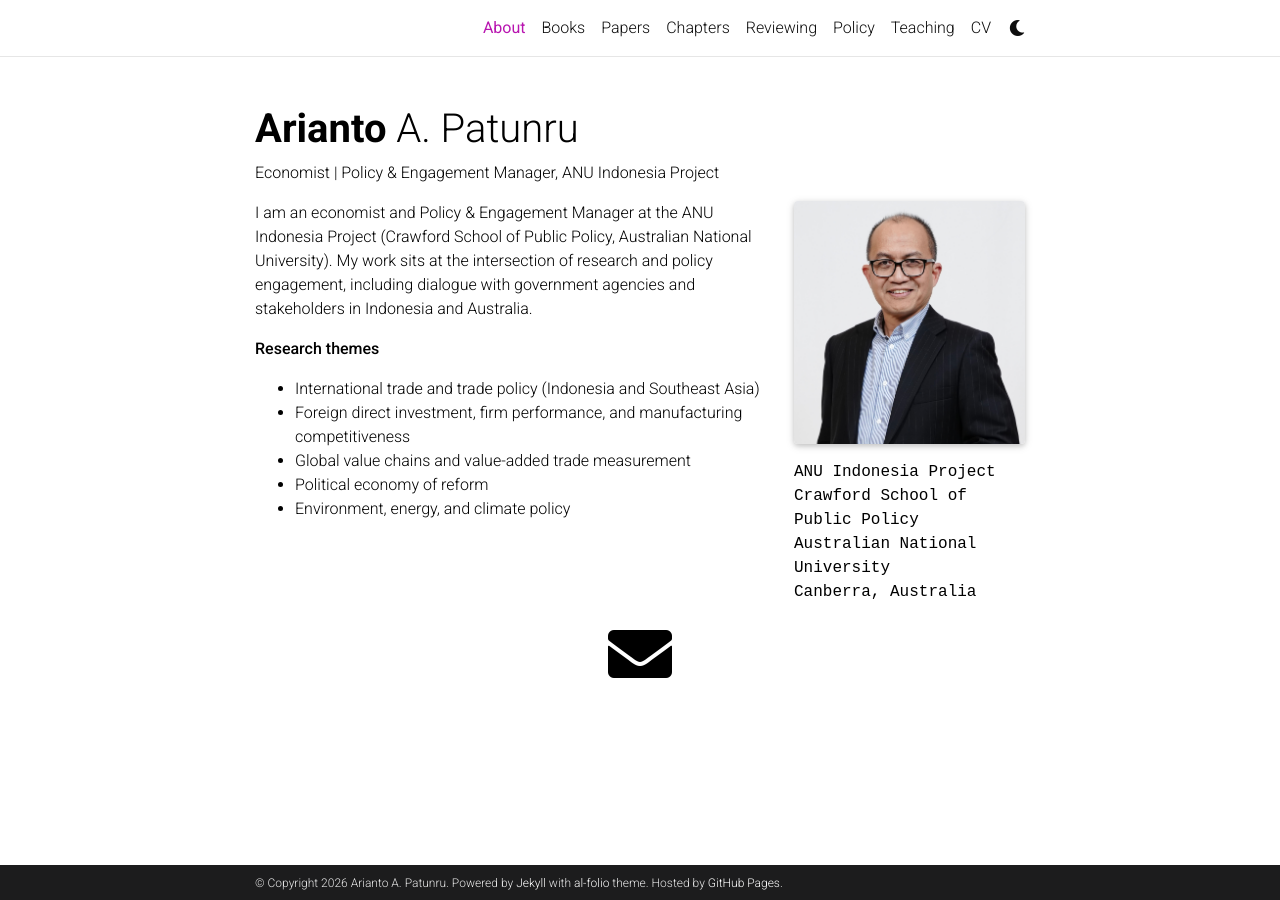
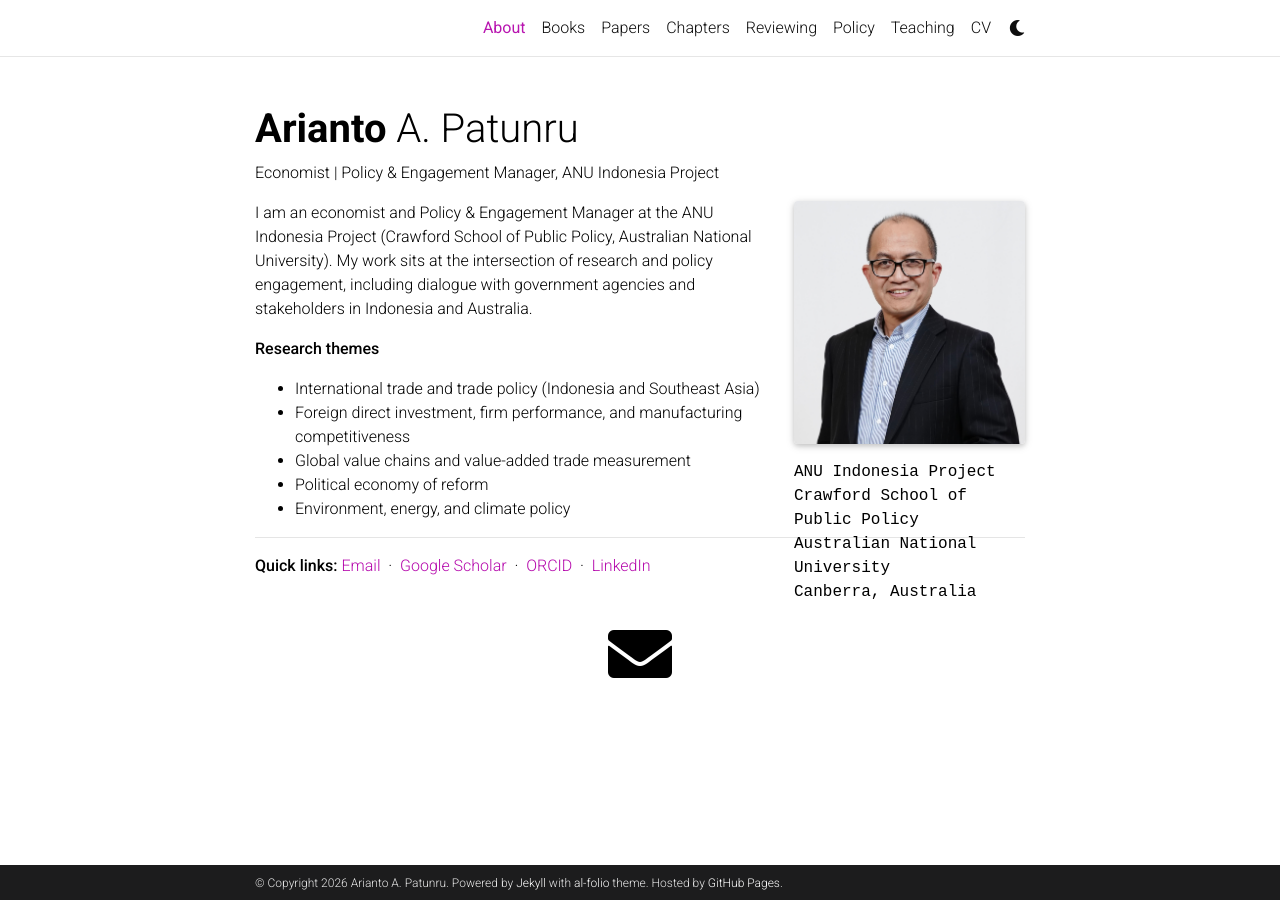
Before and after one commit to patunru/patunru.github.io, a Jekyll site: the page built from _pages/about.md, in a window 1280 px wide. Built offline with Jekyll 4.4.1, drawn with Linux system fonts in a browser that asks for light colours; full-size pictures stand in for the smaller copies a plugin makes; comment, search, counter and statistics services are not loaded; a style sheet for code colours, icons or effects is not loaded.

Commit message:
Update about.md

```diff
--- a/_pages/about.md
+++ b/_pages/about.md
@@ -30,3 +30,16 @@ I am an economist and Policy & Engagement Manager at the ANU Indonesia Project (
 - Global value chains and value-added trade measurement
 - Political economy of reform
 - Environment, energy, and climate policy
+
+<hr>
+
+<p>
+  <strong>Quick links:</strong>
+  <a href="mailto:arianto.patunru@anu.edu.au">Email</a>
+  &nbsp;·&nbsp;
+  <a href="https://scholar.google.com.au/citations?user=dQG6yn4AAAAJ&hl=en" target="_blank" rel="noopener">Google Scholar</a>
+  &nbsp;·&nbsp;
+  <a href="https://orcid.org/0000-0002-2222-2419" target="_blank" rel="noopener">ORCID</a>
+  &nbsp;·&nbsp;
+  <a href="https://www.linkedin.com/in/arianto-patunru-469a7499/" target="_blank" rel="noopener">LinkedIn</a>
+</p>
```
